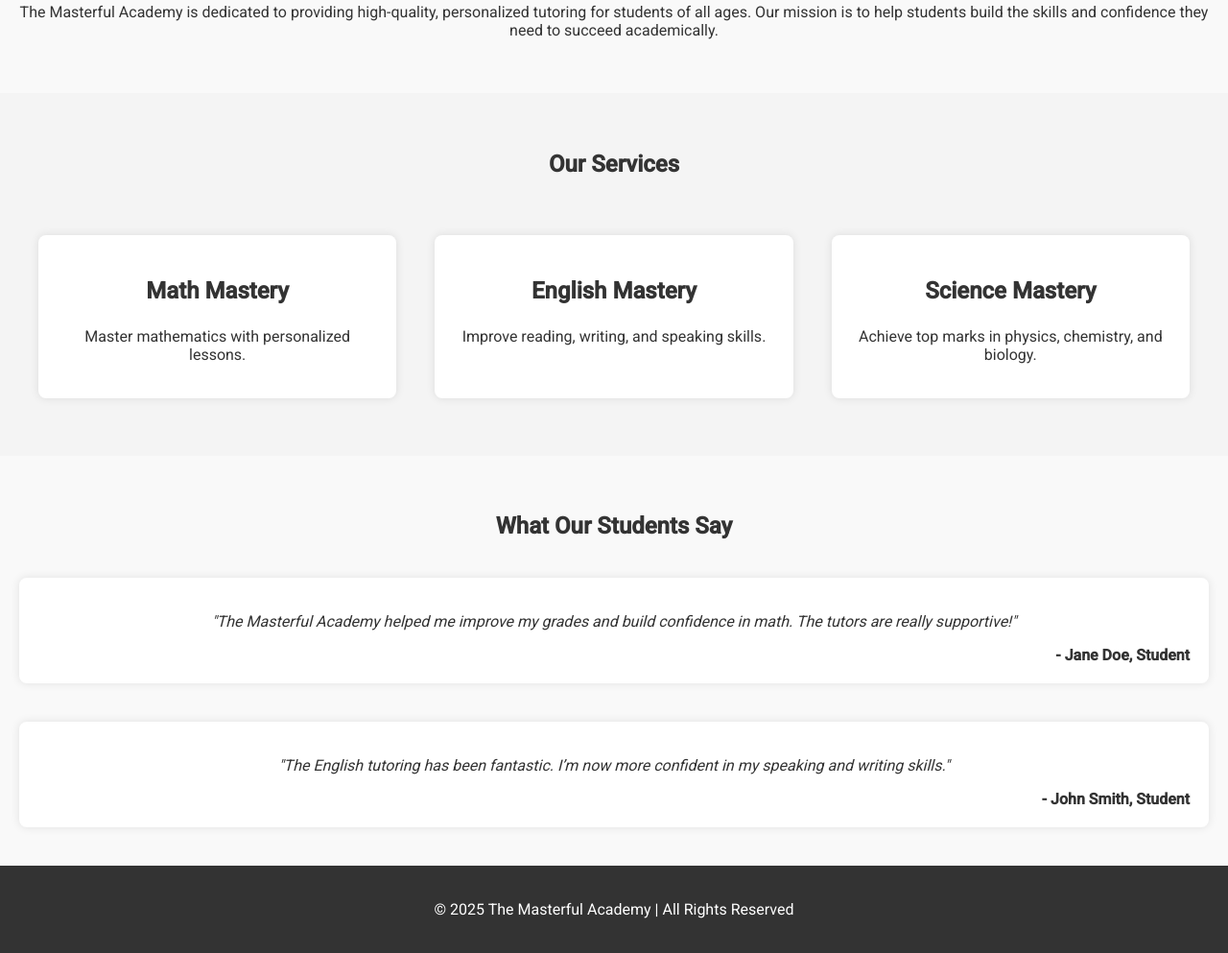
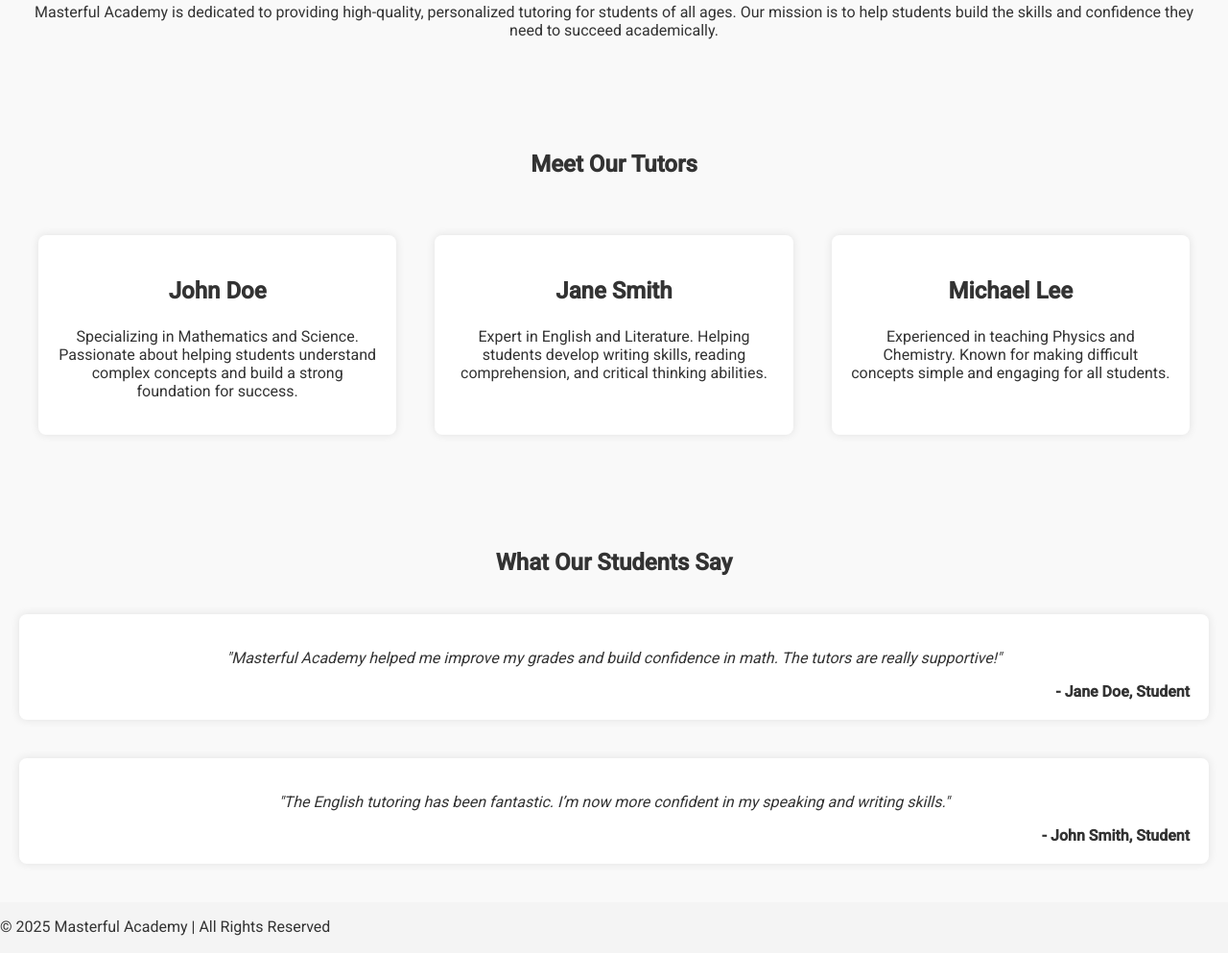
Before and after one commit to TheMasterfulAcademy/themasterfulacademy.github.io, a plain HTML site: page index.html in a window 1280 px wide. Shown: the part 548-1541 px from the top of the page at 96% size. Drawn offline with Linux system fonts and the light colour scheme.

Commit message:
Update index.html

```diff
--- a/index.html
+++ b/index.html
@@ -3,7 +3,7 @@
 <head>
     <meta charset="UTF-8">
     <meta name="viewport" content="width=device-width, initial-scale=1.0">
-    <title>The Masterful Academy</title>
+    <title>Masterful Academy</title>
     <link href="https://fonts.googleapis.com/css2?family=Roboto:wght@400;500&display=swap" rel="stylesheet">
     <style>
         /* General Styling */
@@ -64,32 +64,6 @@
             text-align: center;
         }
 
-        .services {
-            display: flex;
-            justify-content: space-around;
-            margin-top: 40px;
-        }
-
-        .service {
-            background-color: white;
-            padding: 20px;
-            border-radius: 8px;
-            box-shadow: 0 0 10px rgba(0, 0, 0, 0.1);
-            width: 30%;
-            margin: 20px;
-        }
-
-        .service h3 {
-            font-size: 1.5rem;
-        }
-
-        footer {
-            background-color: #333;
-            color: white;
-            text-align: center;
-            padding: 20px;
-        }
-
         .testimonial {
             background-color: #fff;
             padding: 20px;
@@ -106,51 +80,70 @@
             text-align: right;
             font-weight: bold;
         }
+
+        .meet-tutors {
+            display: flex;
+            justify-content: space-around;
+            margin-top: 40px;
+        }
+
+        .tutor {
+            background-color: white;
+            padding: 20px;
+            border-radius: 8px;
+            box-shadow: 0 0 10px rgba(0, 0, 0, 0.1);
+            width: 30%;
+            margin: 20px;
+        }
+
+        .tutor h3 {
+            font-size: 1.5rem;
+        }
     </style>
 </head>
 <body>
     <!-- Header -->
     <header>
-        <h1>The Masterful Academy</h1>
+        <h1>Masterful Academy</h1>
         <p>Empowering students to unlock their full potential</p>
     </header>
 
     <!-- Navigation Bar -->
     <nav>
         <a href="#">Home</a>
-        <a href="#">Services</a>
+        <a href="#">Meet Our Tutors</a>
         <a href="#">Careers</a>
         <a href="#">Contact Us</a>
     </nav>
 
     <!-- Main Content Area -->
     <div class="section">
-        <h2>Welcome to The Masterful Academy!</h2>
-        <p>At The Masterful Academy, we provide tailored tutoring that helps learners excel in Math, English, and more. Start your journey to academic success today.</p>
+        <h2>Welcome to Masterful Academy!</h2>
+        <p>At Masterful Academy, we provide tailored tutoring that helps learners excel in Math, English, and more. Start your journey to academic success today.</p>
         <button class="cta-button">Book a Lesson</button>
     </div>
 
     <!-- Who We Are Section -->
     <div class="section" style="background-color: #f9f9f9;">
         <h2>Who We Are</h2>
-        <p>The Masterful Academy is dedicated to providing high-quality, personalized tutoring for students of all ages. Our mission is to help students build the skills and confidence they need to succeed academically.</p>
+        <p>Masterful Academy is dedicated to providing high-quality, personalized tutoring for students of all ages. Our mission is to help students build the skills and confidence they need to succeed academically.</p>
     </div>
 
-    <!-- Services Section -->
-    <div class="section">
-        <h2>Our Services</h2>
-        <div class="services">
-            <div class="service">
-                <h3>Math Mastery</h3>
-                <p>Master mathematics with personalized lessons.</p>
+    <!-- Meet Our Tutors Section -->
+    <div class="section" style="background-color: #f9f9f9;">
+        <h2>Meet Our Tutors</h2>
+        <div class="meet-tutors">
+            <div class="tutor">
+                <h3>John Doe</h3>
+                <p>Specializing in Mathematics and Science. Passionate about helping students understand complex concepts and build a strong foundation for success.</p>
             </div>
-            <div class="service">
-                <h3>English Mastery</h3>
-                <p>Improve reading, writing, and speaking skills.</p>
+            <div class="tutor">
+                <h3>Jane Smith</h3>
+                <p>Expert in English and Literature. Helping students develop writing skills, reading comprehension, and critical thinking abilities.</p>
             </div>
-            <div class="service">
-                <h3>Science Mastery</h3>
-                <p>Achieve top marks in physics, chemistry, and biology.</p>
+            <div class="tutor">
+                <h3>Michael Lee</h3>
+                <p>Experienced in teaching Physics and Chemistry. Known for making difficult concepts simple and engaging for all students.</p>
             </div>
         </div>
     </div>
@@ -159,7 +152,7 @@
     <div class="section" style="background-color: #f9f9f9;">
         <h2>What Our Students Say</h2>
         <div class="testimonial">
-            <p>"The Masterful Academy helped me improve my grades and build confidence in math. The tutors are really supportive!"</p>
+            <p>"Masterful Academy helped me improve my grades and build confidence in math. The tutors are really supportive!"</p>
             <div class="author">- Jane Doe, Student</div>
         </div>
         <div class="testimonial">
@@ -170,7 +163,7 @@
 
     <!-- Footer -->
     <footer>
-        <p>&copy; 2025 The Masterful Academy | All Rights Reserved</p>
+        <p>&copy; 2025 Masterful Academy | All Rights Reserved</p>
     </footer>
 </body>
 </html>
```
